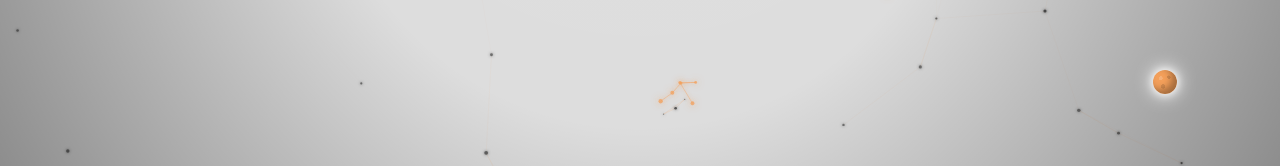
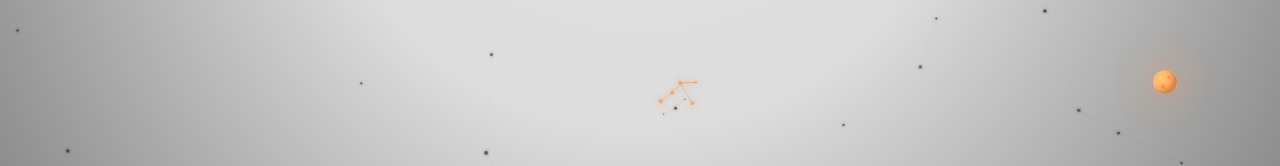
Before and after one commit to youngclaus/weidenfeller, a Next.js app: page / in a window 1280 px wide. Shown: the part 590-756 px from the top of the page. Built offline with nearby package versions, Linux system fonts and the light colour scheme; a web font is replaced by a local one.

Commit message:
refine: match moon glow to explore page

```diff
--- a/components/Index/ThemeMoon.tsx
+++ b/components/Index/ThemeMoon.tsx
@@ -1,6 +1,7 @@
 import React from 'react';
 import styled from 'styled-components';
 import { useTheme } from '../Theme/ThemeContext';
+import { getExploreGlowFilter } from '../Theme/exploreGlow';
 
 const ThemeMoon: React.FC = () => {
   const { theme, switchTheme } = useTheme();
@@ -67,9 +68,7 @@ const Moon = styled.span<{ $crescent: boolean }>`
     radial-gradient(circle at 42% 68%, rgba(0, 0, 0, 0.12) 0 10%, transparent 11%),
     ${({ theme }) => theme.c3};
   box-shadow: inset -5px -4px 7px rgba(0, 0, 0, 0.32);
-  filter:
-    drop-shadow(0 0 4px ${({ theme }) => theme.glow})
-    drop-shadow(0 0 9px ${({ theme }) => theme.glow});
+  filter: ${({ theme }) => getExploreGlowFilter(theme.c3)};
   -webkit-mask-image: ${({ $crescent }) => (
     $crescent
       ? 'radial-gradient(circle at 72% 42%, transparent 0 44%, #000 46%)'
@@ -92,9 +91,6 @@ const Moon = styled.span<{ $crescent: boolean }>`
   ${MoonButton}:focus-visible & {
     transform: translate(-50%, -50%) scale(1.08);
     box-shadow: inset -5px -4px 7px rgba(0, 0, 0, 0.28);
-    filter:
-      drop-shadow(0 0 6px ${({ theme }) => theme.glow})
-      drop-shadow(0 0 12px ${({ theme }) => theme.glow});
   }
 
   @media (max-width: 699px) {
```
